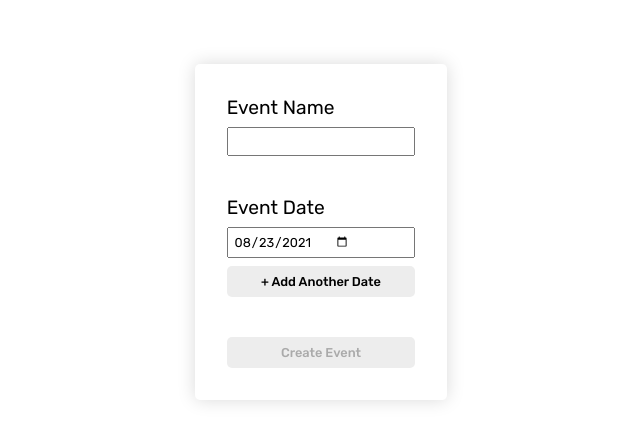
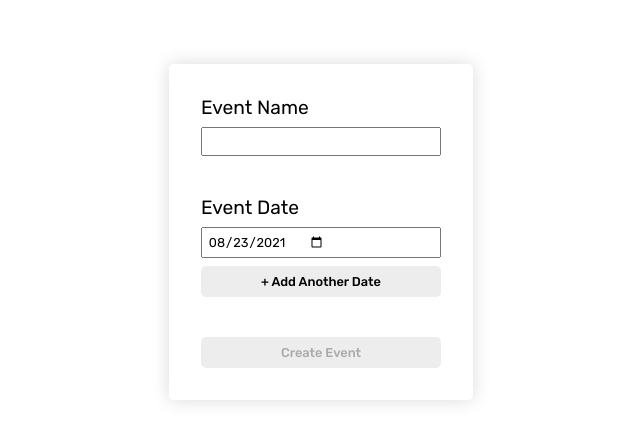
Before and after one commit to mlmar/avail, a React (Create React App) app in the folder event-react/: page / in a window 1280 px wide. Shown: the part 168-610 px from the top of the page, without its empty margins (319-959 px from the left). Built offline with nearby package versions, Linux system fonts and the light colour scheme.

Commit message:
create min width

```diff
--- a/event-react/src/css/main.css
+++ b/event-react/src/css/main.css
@@ -110,7 +110,7 @@ input[type=text], input[type=date] {
   padding: 2rem;
 }
 
-.create, .calendar > * { min-width: 15rem }
+.create > *, .calendar > * { min-width: 15rem }
 
 /*** CREATE ***/
 
```
